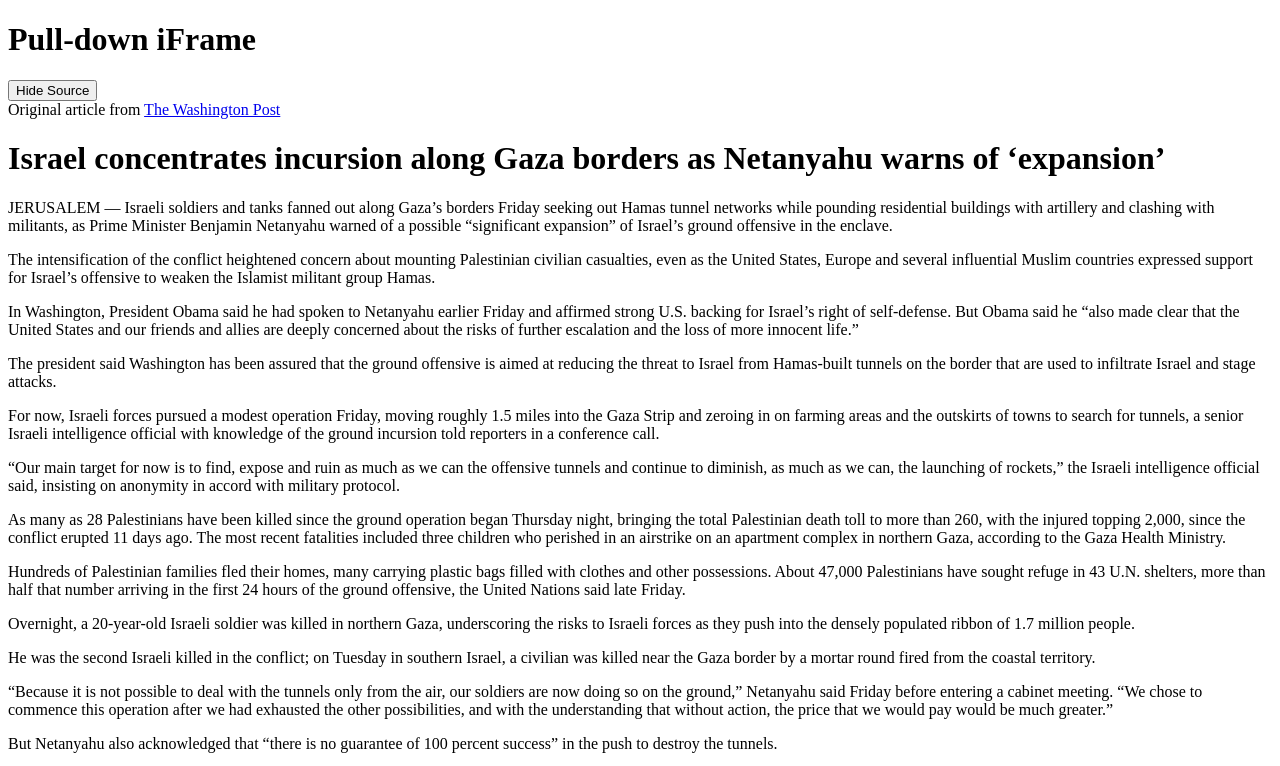
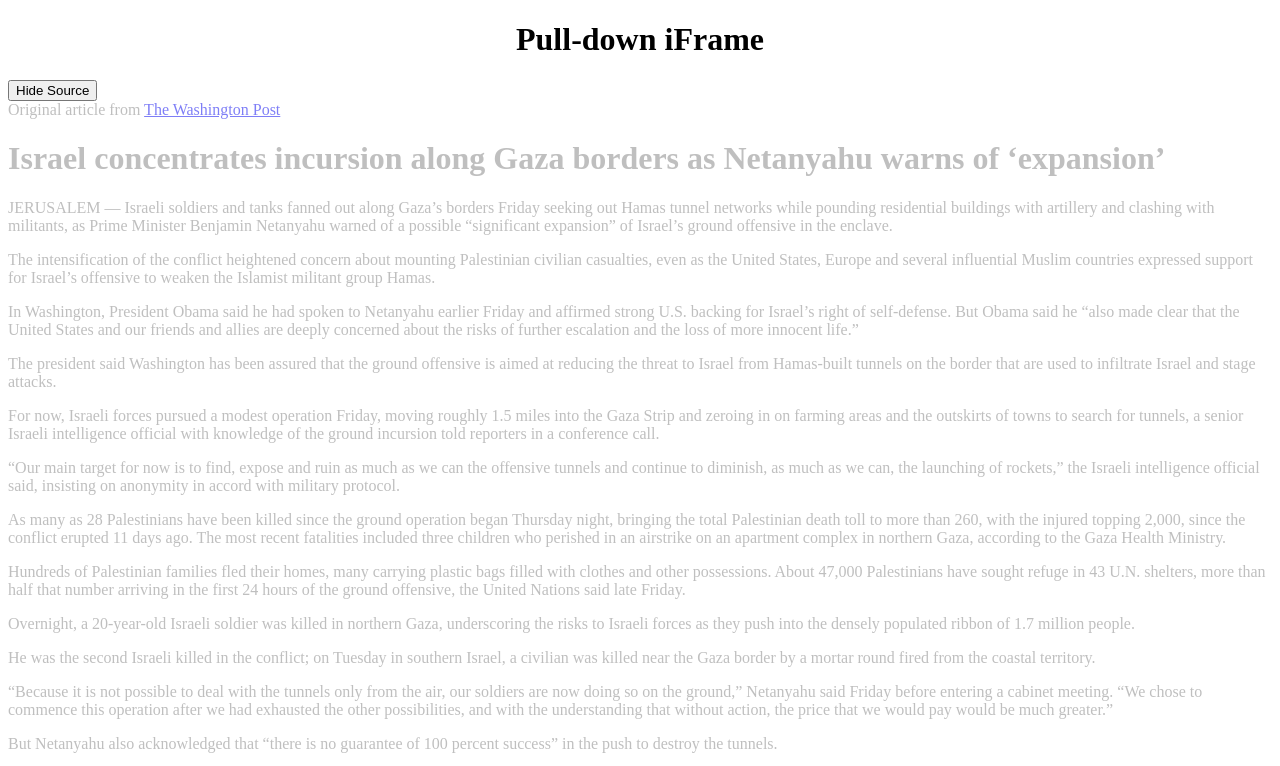
Before and after one commit to adrice727/ngPullDown, a website: page index.html in a window 1280 px wide. Both pictures are taken after a click on the button "View Source". Shown: the top 766 px of the page. Drawn offline with nearby package versions, Linux system fonts and the light colour scheme; some packages are replaced by stand-ins of ours; files that its build step writes are made by us from their sources; a script that the page names is missing.

Commit message:
Fixed ng-class issue.  Applied animation to iFrame

```diff
--- a/scripts/app.js
+++ b/scripts/app.js
@@ -47,7 +47,7 @@ angular.module('ngPullDown', ['ui.router', 'ngFx'])
 
   $scope.viewOrHide = 'View Source';
   $scope.sourceLoaded = false;
-  $scope.sourceHidden = articleSource.hidden();
+  $scope.sourceHidden = true;
 
 
   setTimeout(function(){ loadSource(); }, 1000);
@@ -62,8 +62,11 @@ angular.module('ngPullDown', ['ui.router', 'ngFx'])
     if ( $scope.sourceLoaded ) {
       articleSource.showOrHide()
       $scope.viewOrHide = articleSource.hidden() ? 'View Source' : 'Hide Source';
+      $scope.sourceHidden = articleSource.hidden();
     }
   }
+
+  $scope.title = 'Yo';
 
 })
 
--- a/style/style.css
+++ b/style/style.css
@@ -1,3 +1,7 @@
+.things {
+  text-align: center;
+}
+
 .container {
   position: relative;
   overflow: auto
--- a/views/main.html
+++ b/views/main.html
@@ -1,9 +1,11 @@
-<h1>Pull-down iFrame</h1>
+<div ng-controller='mainCtrl'>
+  <h1 class="things">Pull-down iFrame</h1>
+    <div class="container">
+      <button ng-click="showOrHideSource()">{{viewOrHide}}</button>
+      <div ui-view ng-show="showOrHide()" class="iFrame fx-fade-down"></div>
+      <br>
+      <!-- The expression in ng-class always evaluates to false wmmt it's not being found -->
+      <div ui-view="article" ng-class="{'greyout': !sourceHidden}"></div>
 
-  <div class="container">
-    <button ng-controller="mainCtrl" ng-click="showOrHideSource()">{{viewOrHide}}</button>
-    <div ui-view ng-show="showOrHide()" class="iFrame"></div>
-    <br>
-    <!-- The expression in ng-class always evaluates to false wmmt it's not being found -->
-    <div ui-view="article" ng-class="{'greyout': viewOrHide === 'View Source'}"></div>
-  </div>
+    </div>
+</div>
```
